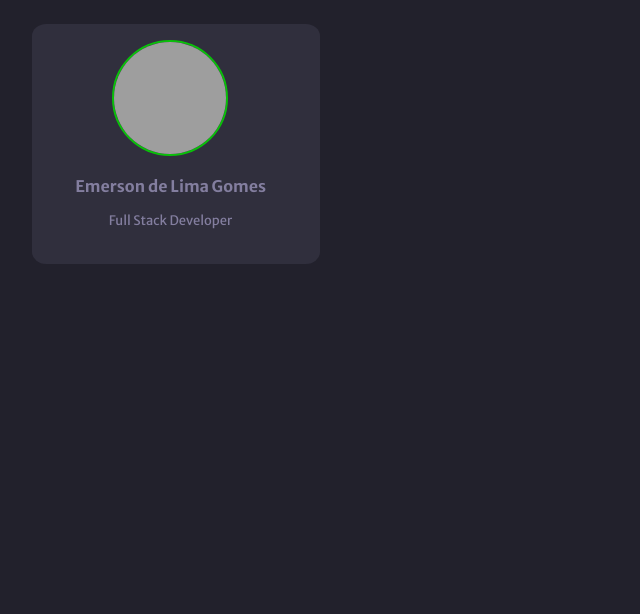
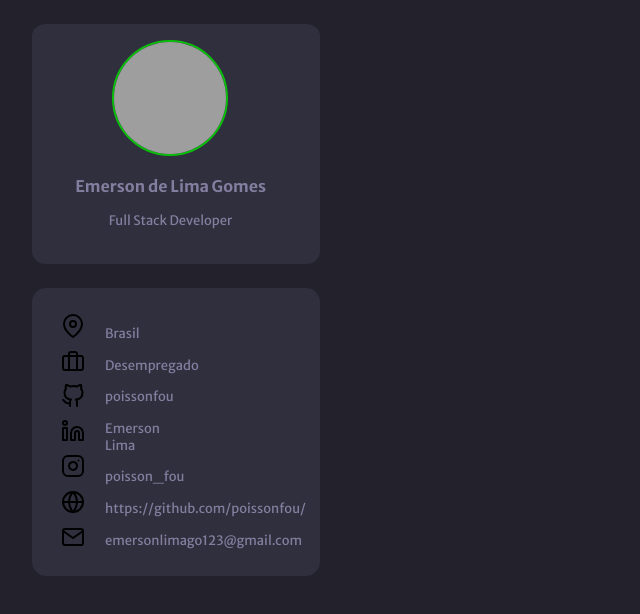
Before and after one commit to poissonfou/Portifolio-Concept, a plain HTML site: page page/index.html in a window 1280 px wide. Shown: the whole page, without its empty margins (0-640 px from the left). Drawn offline with Linux system fonts and the light colour scheme; grey boxes are pictures that could not be loaded.

Commit message:
added box with socials and basic contact info

```diff
--- a/page/index.html
+++ b/page/index.html
@@ -9,6 +9,7 @@
     <link href="https://fonts.googleapis.com/css2?family=Merriweather+Sans:wght@400;500;700&display=swap" rel="stylesheet">
     <link rel="stylesheet" href="../styles/general.css">
     <link rel="stylesheet" href="../styles/boxes.css">
+    <link rel="icon" href="../assets/assets/favicon.ico">
     <title>Portifolio</title>
 </head>
 <body>
@@ -17,5 +18,26 @@
         <p class="text-name">Emerson de Lima Gomes</p>
         <p class="description">Full Stack Developer</p>
     </div>
+
+    <div class="basic-info-box">
+      <div class="icons">
+        <img src="../assets/assets/map-pin.svg" alt="">
+        <img src="../assets/assets/briefcase.svg" alt="">
+        <img src="../assets/assets/github.svg" alt="">
+        <img src="../assets/assets/linkedin.svg" alt="">
+        <img src="../assets/assets/instagram.svg" alt="">
+        <img src="../assets/assets/globe.svg" alt="">
+        <img src="../assets/assets/mail.svg" alt="">
+      </div>
+      <div class="descriptors">
+      <p>Brasil</p>
+      <p>Desempregado</p>
+      <p>poissonfou</p>
+      <p>Emerson Lima</p>
+      <p>poisson_fou</p>
+      <p>https://github.com/poissonfou/</p>
+      <p>emersonlimago123@gmail.com</p>
+      </div>
+    </div>
 </body>
 </html>
--- a/styles/boxes.css
+++ b/styles/boxes.css
@@ -17,6 +17,7 @@
     margin-left: 1.5rem;
     margin-top: 1.5rem;
     border-radius: 5%;
+    align-items: center;
 }
 
 .text-name{
@@ -28,3 +29,36 @@
     font-size: small;
     margin-left: 4.8rem;
 }
+
+.basic-info-box{
+    display: flex;
+    width: 18rem;
+    height: 18rem;
+    margin-left: 1.5rem;
+    margin-top: 1.5rem;
+    background-color: #302F3D;
+    border-radius: 5%;
+}
+
+.descriptors p{
+    font-size: small;
+    padding-bottom: 0.1rem;
+}
+
+.descriptors{
+    margin-top: 1.5rem;
+    width: 3rem;
+    margin-left: 7%;
+}
+
+.icons{
+    display: flex;
+    flex-direction: column;
+    margin-left: 10%;
+    margin-top: 5%;
+}
+
+.icons img{
+    width: 1.5rem;
+    margin-top: 0.7rem;
+}
```
